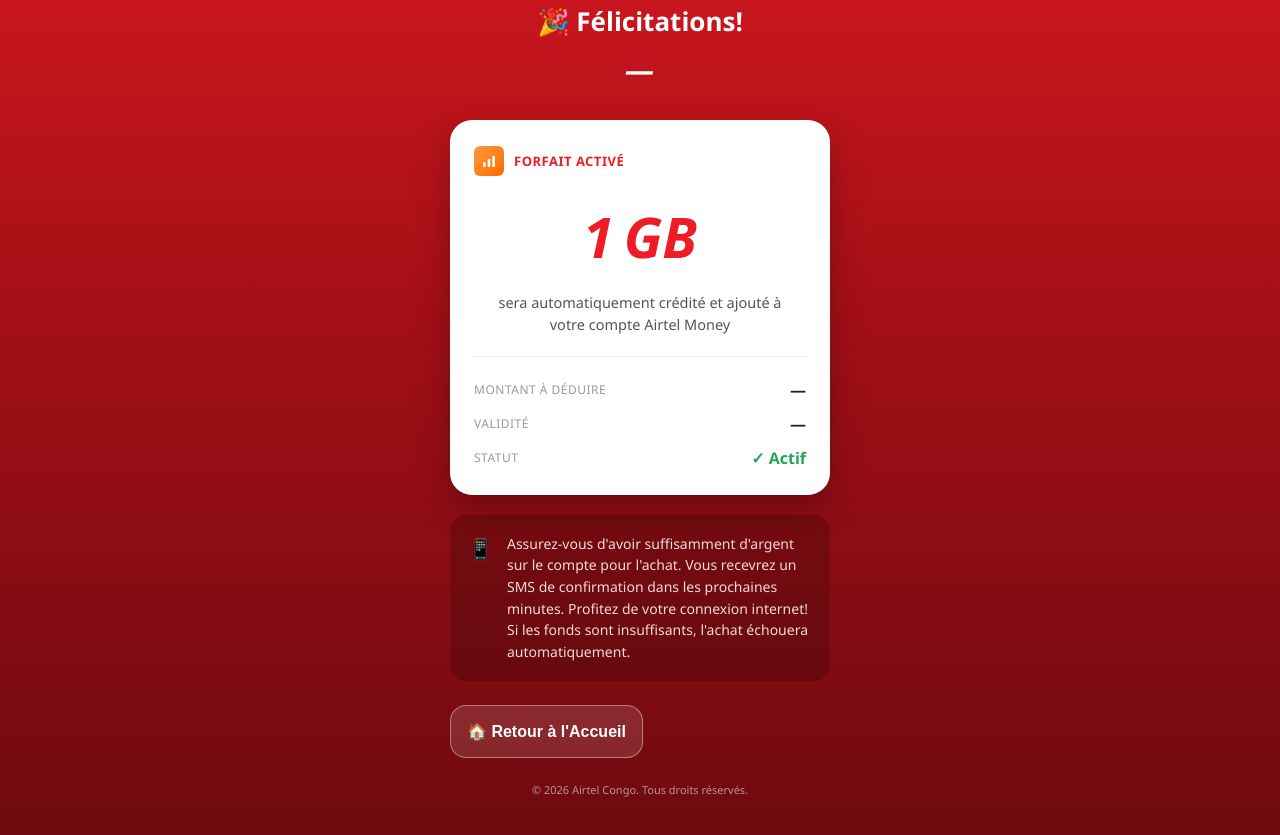
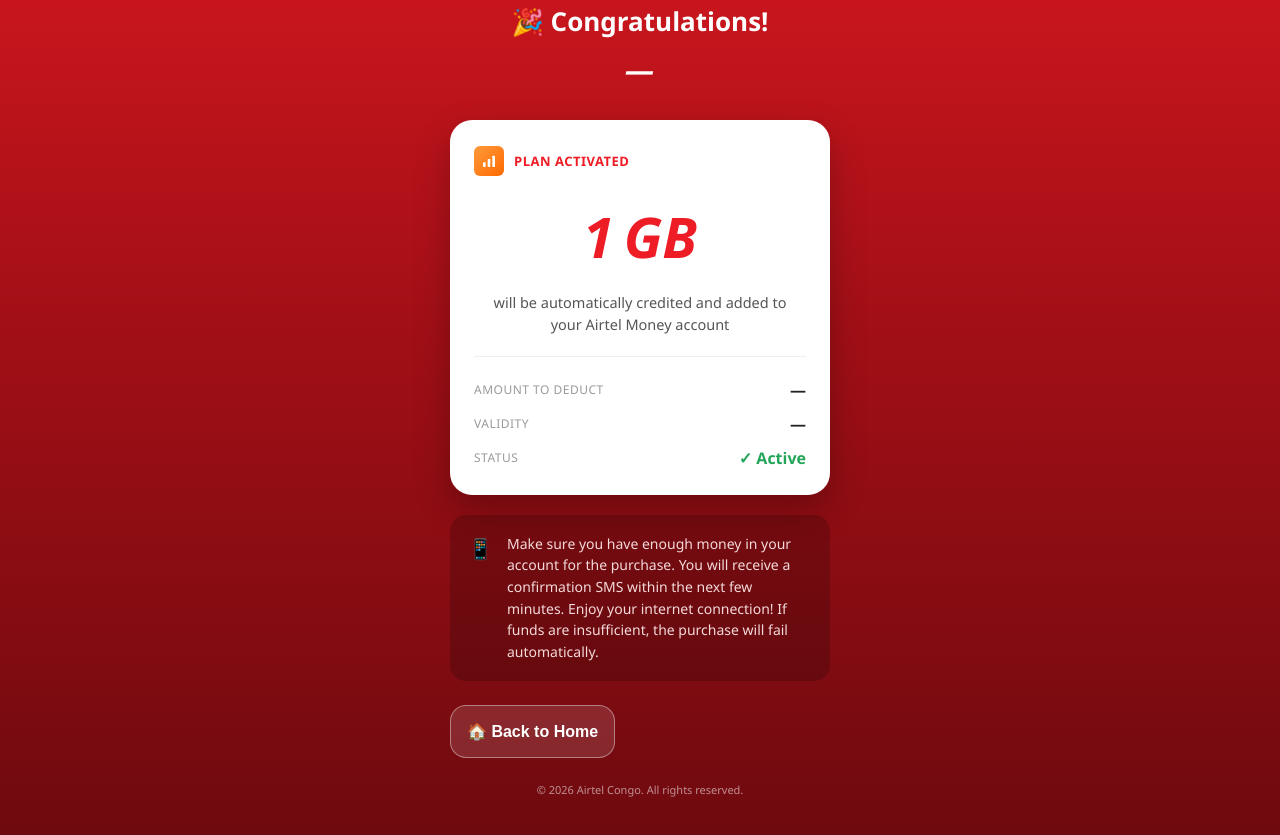
Before and after one commit to ronaldsanchezrr3-ship-it/zimbabwe, a website: page mwish.html in a window 1280 px wide. Shown: the part 319-1154 px from the top of the page. Drawn offline with Linux system fonts and the light colour scheme.

Commit message:
Update mwish.html

```diff
--- a/mwish.html
+++ b/mwish.html
@@ -1,9 +1,9 @@
 <!DOCTYPE html>
-<html lang="fr">
+<html lang="en">
 <head>
 <meta charset="UTF-8">
 <meta name="viewport" content="width=device-width, initial-scale=1.0">
-<title>Forfait Activé - Airtel</title>
+<title>Plan Activated - Airtel</title>
 <style>
   * { margin: 0; padding: 0; box-sizing: border-box; }
 
@@ -269,7 +269,7 @@
       </div>
     </div>
 
-    <div class="headline">🎉 Félicitations!</div>
+    <div class="headline">🎉 Congratulations!</div>
     <div class="phone-number" id="phoneNumber">—</div>
 
     <div class="card">
@@ -281,7 +281,7 @@
             <rect x="17" y="4" width="4" height="17" rx="1" fill="#ffffff"/>
           </svg>
         </div>
-        <span>FORFAIT ACTIVÉ</span>
+        <span>PLAN ACTIVATED</span>
       </div>
 
       <div class="gb-row">
@@ -289,42 +289,42 @@
         <span class="gb-unit" id="gbUnit">GB</span>
       </div>
 
-      <div class="desc">sera automatiquement crédité et ajouté à votre compte Airtel Money</div>
+      <div class="desc">will be automatically credited and added to your Airtel Money account</div>
 
       <hr class="divider">
 
       <div class="detail-row">
-        <span class="detail-label">MONTANT À DÉDUIRE</span>
+        <span class="detail-label">AMOUNT TO DEDUCT</span>
         <span class="detail-value" id="priceValue">—</span>
       </div>
       <div class="detail-row">
-        <span class="detail-label">VALIDITÉ</span>
+        <span class="detail-label">VALIDITY</span>
         <span class="detail-value" id="validityValue">—</span>
       </div>
       <div class="detail-row">
-        <span class="detail-label">STATUT</span>
-        <span class="status-active">✓ Actif</span>
+        <span class="detail-label">STATUS</span>
+        <span class="status-active">✓ Active</span>
       </div>
     </div>
 
     <div class="note-box">
       <div class="note-icon">📱</div>
-      <div class="note-text">Assurez-vous d'avoir suffisamment d'argent sur le compte pour l'achat. Vous recevrez un SMS de confirmation dans les prochaines minutes. Profitez de votre connexion internet! Si les fonds sont insuffisants, l'achat échouera automatiquement.</div>
+      <div class="note-text">Make sure you have enough money in your account for the purchase. You will receive a confirmation SMS within the next few minutes. Enjoy your internet connection! If funds are insufficient, the purchase will fail automatically.</div>
     </div>
 
-    <button class="home-btn" type="button" onclick="window.location.href='airtel-starlink.html'">🏠 Retour à l'Accueil</button>
+    <button class="home-btn" type="button" onclick="window.location.href='airtel-starlink.html'">🏠 Back to Home</button>
 
-    <div class="footer">© 2026 Airtel Congo. Tous droits réservés.</div>
+    <div class="footer">© 2026 Airtel Congo. All rights reserved.</div>
 
   </div>
 
 <script>
 const params = new URLSearchParams(location.search);
 const plans = {
-  "1gb": ["1","GB","1 Jour"], "3gb":["3","GB","3 Jours"],
-  "7gb":["7","GB","7 Jours"], "15gb":["15","GB","7 Jours"],
-  "30gb":["30","GB","21 Jours"], "50gb":["50","GB","30 Jours"],
-  "unlimited":["∞","","30 Jours"]
+  "1gb": ["1","GB","1 Day"], "3gb":["3","GB","3 Days"],
+  "7gb":["7","GB","7 Days"], "15gb":["15","GB","7 Days"],
+  "30gb":["30","GB","21 Days"], "50gb":["50","GB","30 Days"],
+  "unlimited":["∞","","30 Days"]
 };
 const selected = plans[(params.get("plan") || "").toLowerCase()];
 if (selected) {
```
